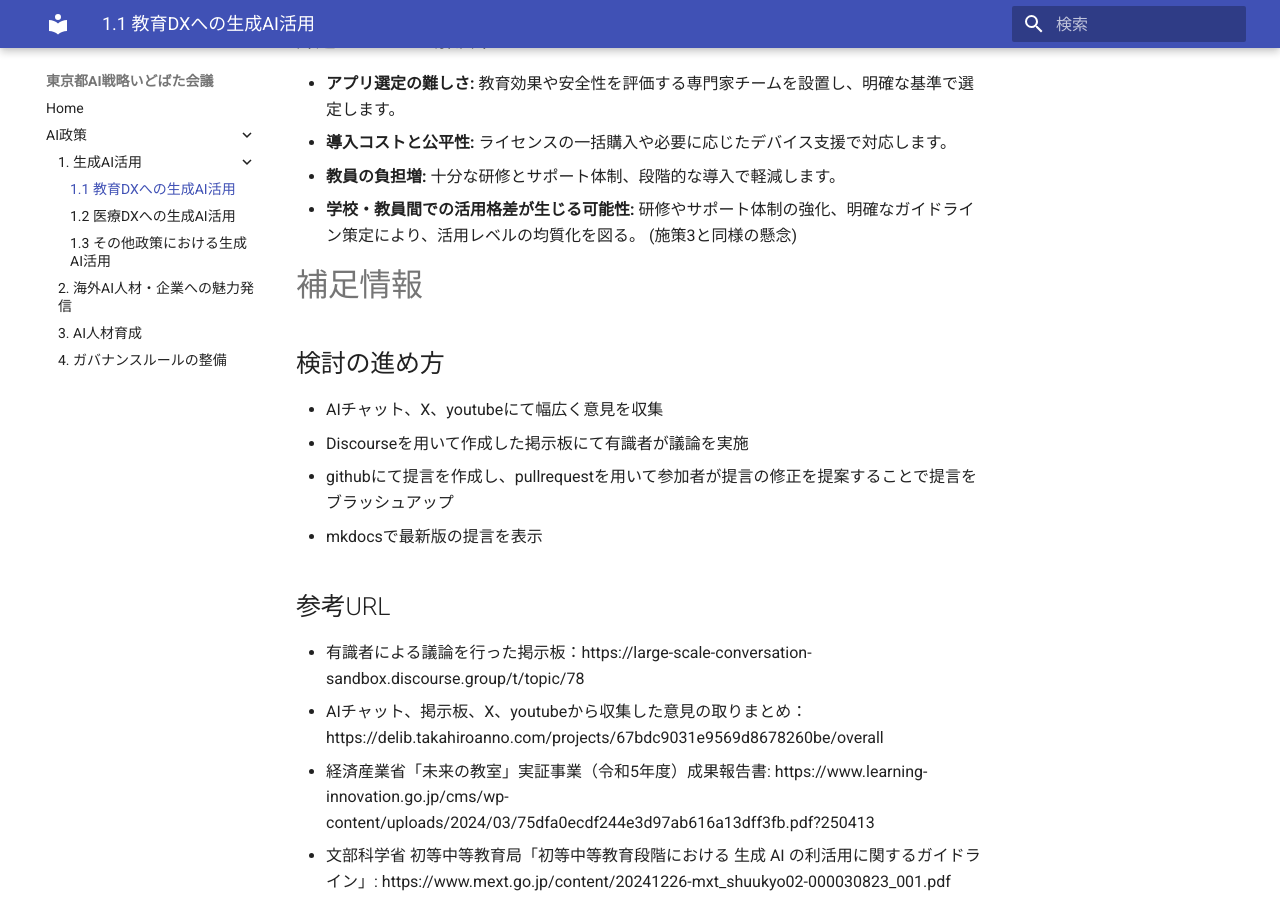
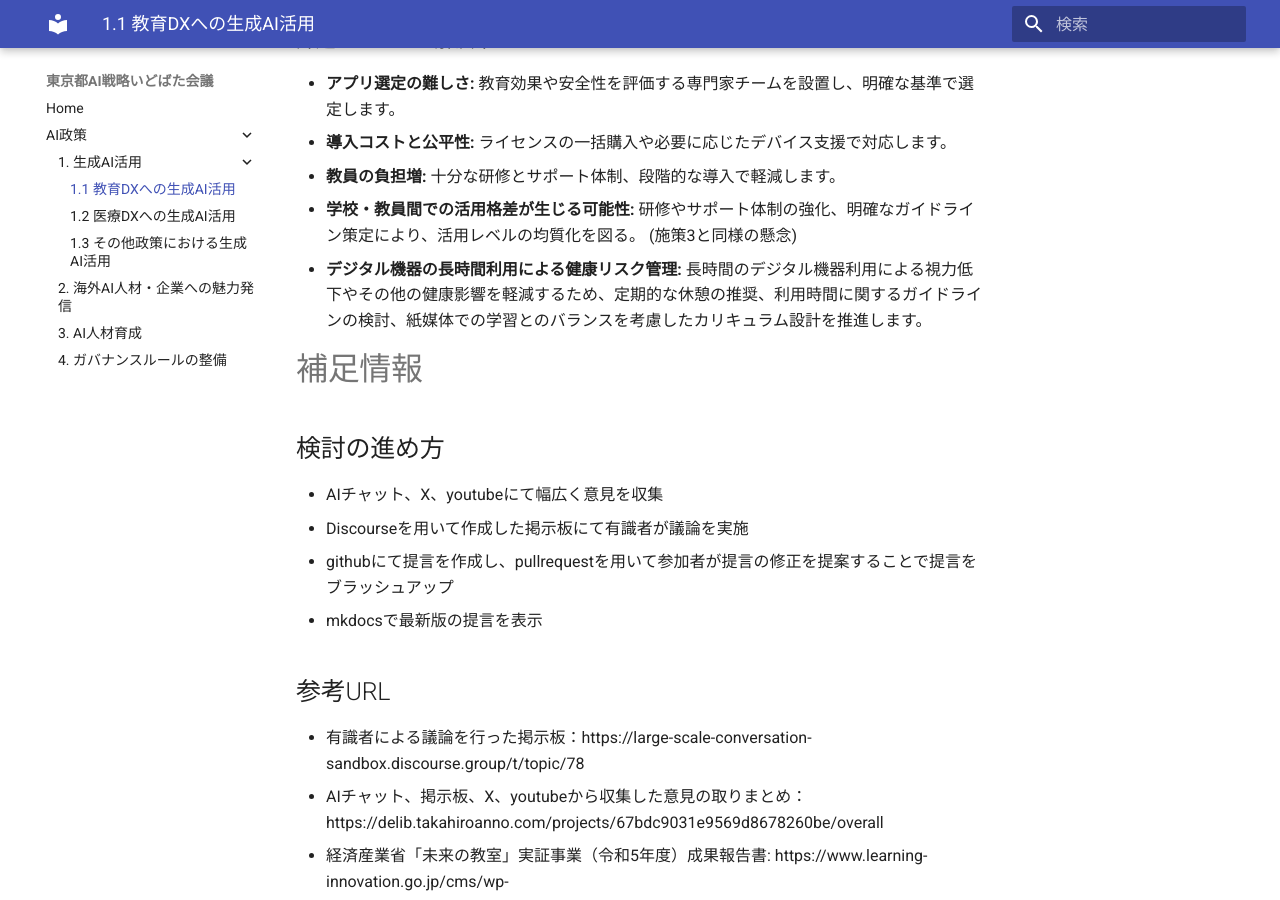
Before and after one commit to takahiroanno2024/2025_ai_idobatakaigi_output, an MkDocs documentation site: the page built from docs/1.1_教育DXへの生成AI活用.md, in a window 1280 px wide and 900 px high, scrolled down 7558 px. Built offline with MkDocs 1.6.1 and Material for MkDocs 9.7.7, drawn with Linux system fonts in a browser that asks for light colours.

Commit message:
匿名ユーザーによる施策4への健康配慮追記

```diff
--- a/docs/1.1_教育DXへの生成AI活用.md
+++ b/docs/1.1_教育DXへの生成AI活用.md
@@ -129,6 +129,7 @@ ChatGPT等の汎用的なLLM（大規模言語モデル）を全児童生徒に
 - **導入コストと公平性:** ライセンスの一括購入や必要に応じたデバイス支援で対応します。
 - **教員の負担増:** 十分な研修とサポート体制、段階的な導入で軽減します。
 - **学校・教員間での活用格差が生じる可能性:** 研修やサポート体制の強化、明確なガイドライン策定により、活用レベルの均質化を図る。 (施策3と同様の懸念)
+- **デジタル機器の長時間利用による健康リスク管理:** 長時間のデジタル機器利用による視力低下やその他の健康影響を軽減するため、定期的な休憩の推奨、利用時間に関するガイドラインの検討、紙媒体での学習とのバランスを考慮したカリキュラム設計を推進します。
 
 # 補足情報
 ## 検討の進め方
@@ -141,3 +142,5 @@ ChatGPT等の汎用的なLLM（大規模言語モデル）を全児童生徒に
 - AIチャット、掲示板、X、youtubeから収集した意見の取りまとめ：https://delib.takahiroanno.com/projects/67bdc9031e9569d8678260be/overall
 - 経済産業省「未来の教室」実証事業（令和5年度）成果報告書: https://www.learning-innovation.go.jp/cms/wp-content/uploads/2024/03/75dfa0ecdf244e3d97ab616a13dff3fb.pdf?250413
 - 文部科学省 初等中等教育局「初等中等教育段階における 生成 AI の利活用に関するガイドライン」: https://www.mext.go.jp/content/20241226-mxt_shuukyo02-000030823_001.pdf
+
+---
```
